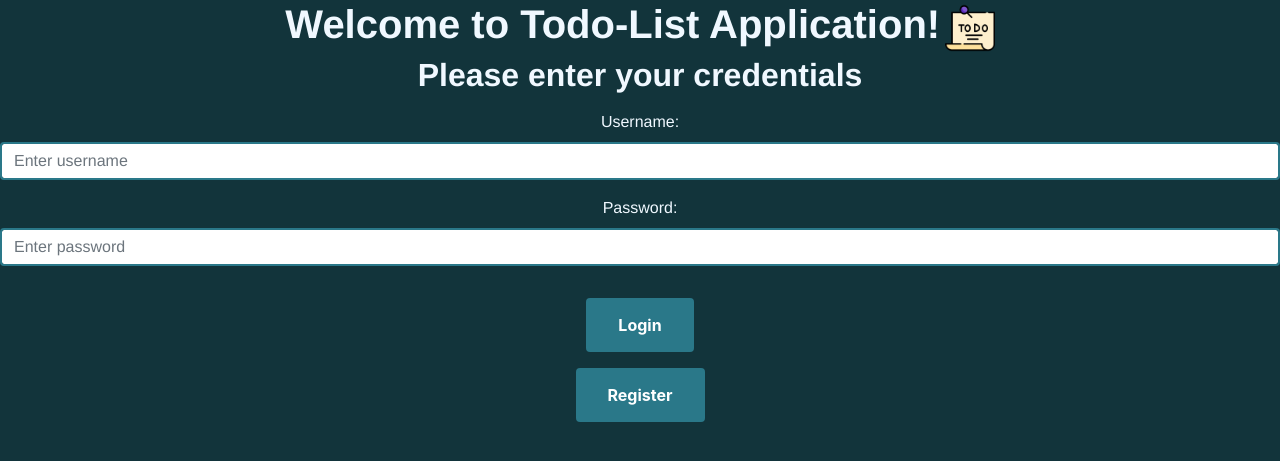
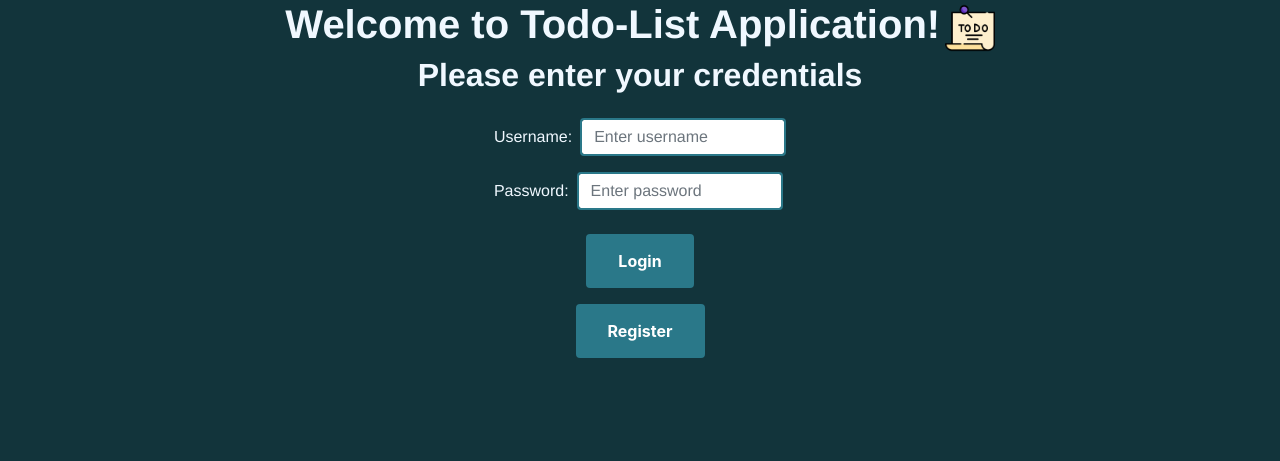
Before and after one commit to alperengozeten/To-Do-App-Flask, a Flask app: page / in a window 1280 px wide. Shown: the top 461 px of the page. Run offline with Flask 2, Linux system fonts and the light colour scheme; some libraries are stand-ins or nearby versions.

Commit message:
fixing login

```diff
--- a/app/templates/login.html
+++ b/app/templates/login.html
@@ -9,20 +9,22 @@
 		<img style="width:50px;height:50px; vertical-align: middle;" src="static/to-do-list.png"/>
 		<h2 style="text-align:center; font-family: Helvetica; font-weight: bold; color: aliceblue;">Please enter your credentials</h2>
 	</div>
+	<div style="display: flex; justify-content: center;">
 		<form style="text-align:center; color: aliceblue;" action="{{ url_for('login') }}" method="post">
 			{% if message is defined and message %}
 				<div class="alert alert-warning">{{ message }}</div>
 			{% endif %}
-		<div style="text-align:center; margin-top: 1em; font-family: Helvetica;" class="form-group">
+			<div style="text-align:center; margin-top: 1em; font-family: Helvetica;" class="form-group form-inline">
 				<label for="username">Username:</label>
-			<input style="font-family: Helvetica;" type="username" class="form-control" id="username" name="username" placeholder="Enter username">
+				<input style="font-family: Helvetica; margin-left: 0.5em;" type="username" class="form-control" id="username" name="username" placeholder="Enter username">
 			</div>
-		<div style="text-align:center; margin-top: 1em; font-family: Helvetica;" class="form-group">
+			<div style="text-align:center; margin-top: 1em; font-family: Helvetica;" class="form-group form-inline">
 				<label for="password">Password:</label>
-			<input style="font-family: Helvetica;" type="password" class="form-control" id="password" name="password" placeholder="Enter password">
+				<input style="font-family: Helvetica; margin-left: 0.5em;" type="password" class="form-control" id="password" name="password" placeholder="Enter password">
 			</div>
-		<button style="text-align:center; margin-top: 1em; font-weight: bold;border-radius: 4px;" type="submit" class="btn btn-primary">Login</button>
+			<button style="text-align:center; margin-top: 0.5em; font-weight: bold;border-radius: 4px;" type="submit" class="btn btn-primary">Login</button>
 		</form>
+	</div>
 
 	<form style="text-align:center" action="{{ url_for('register') }}" method="get">
 	<button style="font-weight: bold;border-radius: 4px;" class="btn btn-primary">Register</button>
```
Lines whose indentation alone changed are shown as unchanged.
